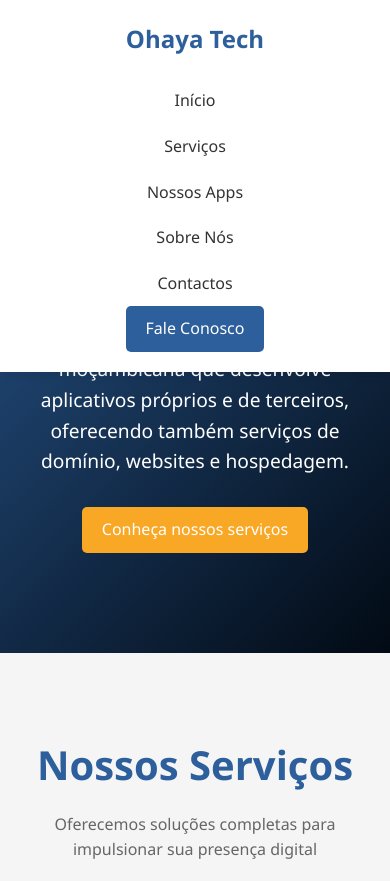
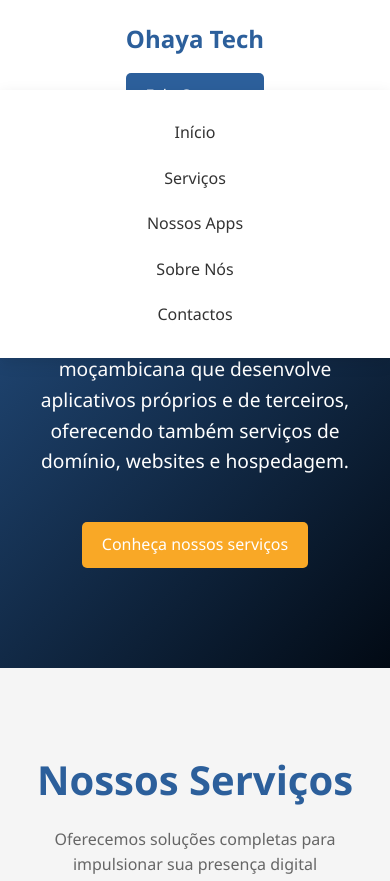
Before and after one commit to ohayatech/ohaya-tech-website, a plain HTML site: page index.html in a window 390 px wide. Shown: the top 881 px of the page. Drawn offline with Linux system fonts and the light colour scheme.

Commit message:
fixed the navbar for mobile view

```diff
--- a/_css/styles.css
+++ b/_css/styles.css
@@ -377,6 +377,42 @@
             .about-content {
                 grid-template-columns: 1fr;
             }
+
         }
+@media (max-width: 768px) {
+    .menu-toggle {
+    display: none;
+    font-size: 1.8rem;
+    cursor: pointer;
+    color: var(--primary);
+}
+    .menu-toggle {
+        display: block;
+    }
 
-        /**/
+    .nav-links {
+        display: none;
+        flex-direction: column;
+        width: 100%;
+        background-color: var(--white);
+        position: absolute;
+        top: 70px; /* altura do header */
+        left: 0;
+        padding: 20px 0;
+        box-shadow: 0 5px 15px rgba(0,0,0,0.1);
+    }
+
+    .nav-links.active {
+        display: flex;
+    }
+
+    .nav-links li {
+        margin: 15px 0;
+        text-align: center;
+    }
+
+    .btn {
+        margin-top: 15px;
+        text-align: center;
+    }
+}
```
